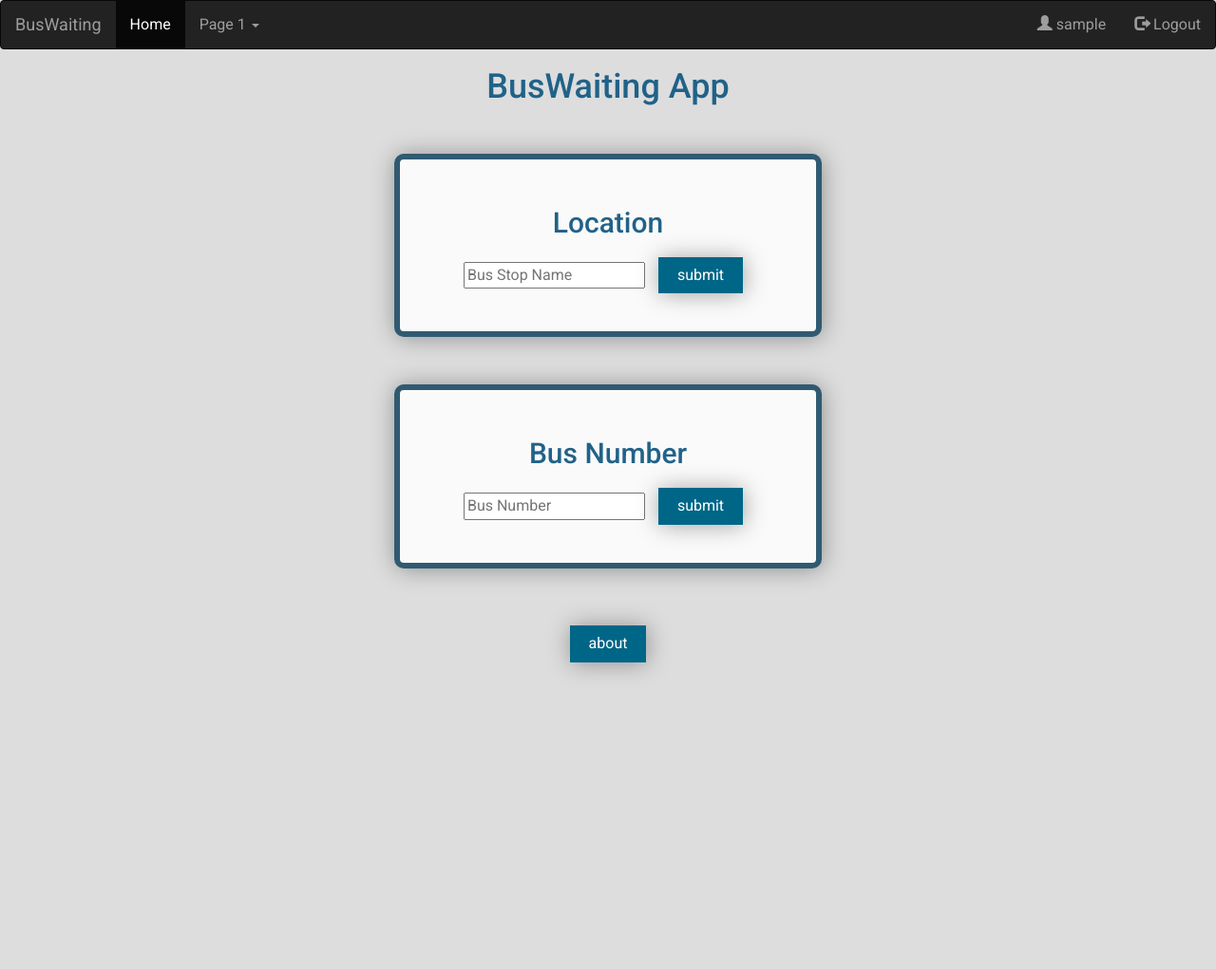
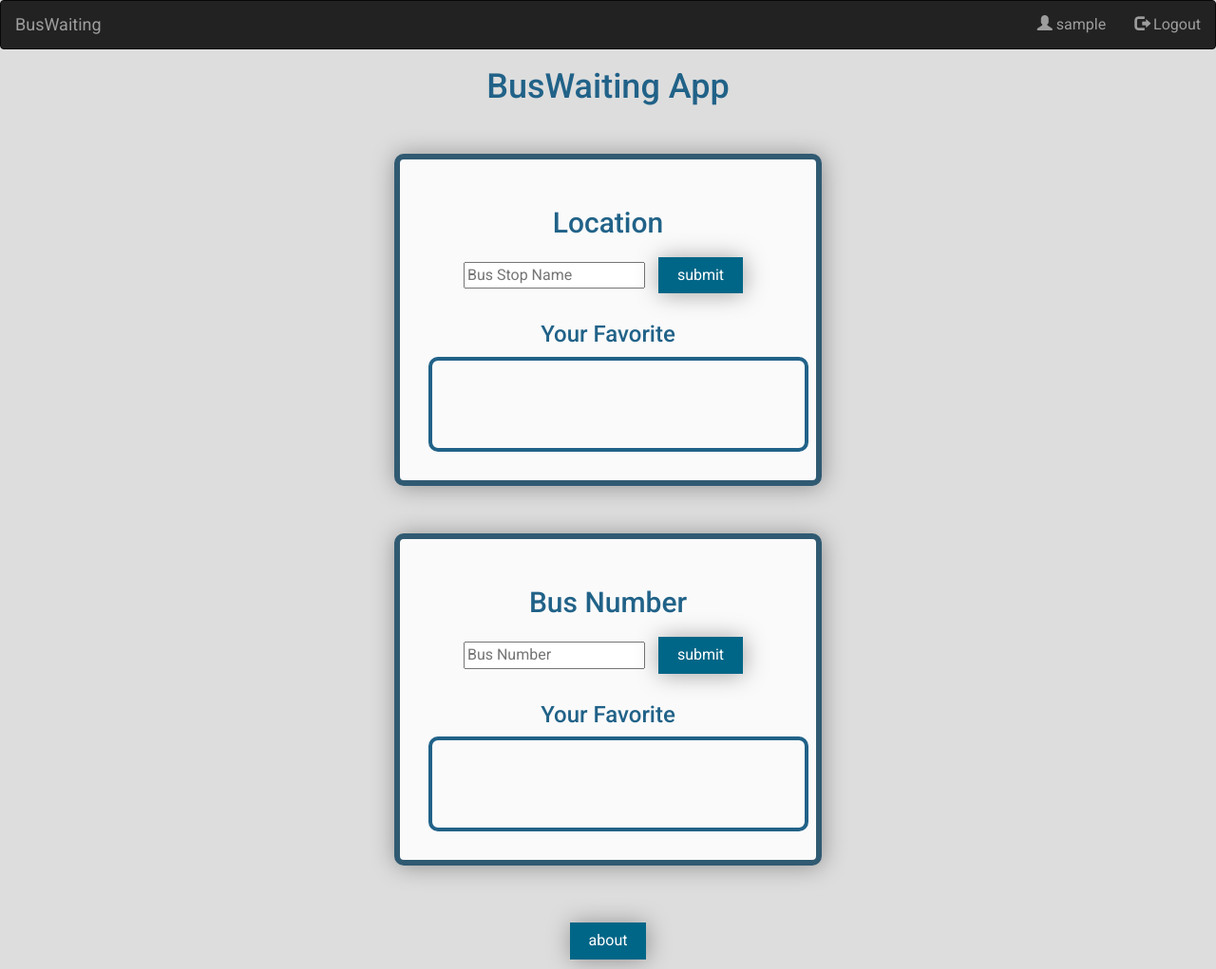
Before and after one commit to a5810130/BusWaiting, a Django app: page / in a window 1280 px wide. Shown: the whole page at 95% size. Before the commit the page ends 711 px from the top, so only its background shows below. Run offline with Django 3.2, Linux system fonts and the light colour scheme; the visitor is signed in with stand-in values (Sample User, id 1); data comes from the database, SQL or seed files in the repository; data that the repository does not hold is empty; some libraries are stand-ins or nearby versions.

Commit message:
Update-Favorite
-Add/Remove Favorite
-show Favorite list in homepage

```diff
--- a/buswait/static/theme.css
+++ b/buswait/static/theme.css
@@ -150,3 +150,11 @@ a.button:hover {
 .hyperlink:hover{
     background-color: #DDD;
 }
+
+.box {
+	height: 100px;
+	width: 400px;
+	overflow: auto;
+	border: 4px solid #216288;
+    border-radius: 10px;
+}
--- a/buswait/templates/buswait/base.html
+++ b/buswait/templates/buswait/base.html
@@ -18,14 +18,14 @@
       <a class="navbar-brand" href={% url 'buswait:index' %}>BusWaiting</a>
     </div>
     <ul class="nav navbar-nav">
-      <li class="active"><a href="#">Home</a></li>
+      <!-- <li class="active"><a href="#">Home</a></li>
       <li class="dropdown"><a class="dropdown-toggle" data-toggle="dropdown" href="#">Page 1 <span class="caret"></span></a>
         <ul class="dropdown-menu">
           <li><a href="#">Page 1-1</a></li>
           <li><a href="#">Page 1-2</a></li>
           <li><a href="#">Page 1-3</a></li>
         </ul>
-      </li>
+      </li> -->
     </ul>
     <ul class="nav navbar-nav navbar-right">
 	{% if user.is_authenticated %}
--- a/buswait/templates/buswait/index.html
+++ b/buswait/templates/buswait/index.html
@@ -17,6 +17,15 @@
 			{% endif %}
             </datalist>
             <input type="submit" value="submit">
+			{% if user.is_authenticated %}
+				<h3> Your Favorite </h3>
+				<div class="box">
+					{% for list in favorite_busstop %}
+						<ul><a href="{% url 'buswait:busStopDetail' %}?busStop={{list.busstop}}&filter=">
+						{{list.busstop}}</a></ul>
+					{% endfor %}
+				</div>
+			{% endif %}
         </form>
 
         <form class="form-style-9" action={% url 'buswait:busDetail' %} method="get">
@@ -30,6 +39,15 @@
 			{% endif %}
             </datalist>
             <input type="submit" value="submit">
+			{% if user.is_authenticated %}
+				<h3> Your Favorite </h3>
+				<div class="box">
+					{% for list in favorite_bus %}
+						<ul><a href="{% url 'buswait:busDetail' %}?busNumber={{list.bus}}">
+						{{list.bus}}</a></ul>
+					{% endfor %}
+				</div>
+			{% endif %}
         </form>
         <a class="button" href={% url 'buswait:about' %}>about</a>
 {% endblock %}
--- a/buswait/urls.py
+++ b/buswait/urls.py
@@ -15,4 +15,7 @@ urlpatterns = [
 	url(r'^register/$', views.register, name='register'),
 	url('^', include('django.contrib.auth.urls')),
 	url(r'^logout_success/$', views.logout_success, name='logout_success'),
+	url(r'^set_favorite_busstop/(?P<busstop>[^\n]+)/$',
+	views.set_favorite_busstop, name='set_favorite_busstop'),
+	url(r'^set_favorite_bus/(?P<bus_id>[0-9]+)/$', views.set_favorite_bus, name='set_favorite_bus'),
 ]
--- a/buswait/views.py
+++ b/buswait/views.py
@@ -24,17 +24,6 @@ def register(request):
 		form = UserCreationForm()
 	return render(request, 'registration/register.html', {'form': form})
 
-# def login(request):
-	# form = AuthenticationForm()
-	# if request.method == 'POST':
-		# username = request.POST['username']
-		# password = request.POST['password']
-		# user = authenticate(request, username=username, password=password)
-		# if user is not None:
-			# login(request, user)
-			# return redirect(reverse('buswait:home'))
-	# return render(request, 'registration/login.html', {'form': form})
-
 def logout_success(request):
 	return HttpResponseRedirect(request.META.get('HTTP_REFERER'))
 
@@ -42,45 +31,72 @@ def index(request):
 	busStop_set = BusStop.objects.values('name').distinct()
 	bus_set = Route.objects.values('bus_number').distinct()
 	data = {'busStop_set': busStop_set, 'bus_set': bus_set}
+	if request.user.is_authenticated:
+		user = request.user
+		favorite_busstop = FavoriteBusStop.objects.filter(user=user)
+		favorite_bus = FavoriteBus.objects.filter(user=user)
+		data['favorite_busstop'] = favorite_busstop
+		data['favorite_bus'] = favorite_bus
 	return render(request, 'buswait/index.html', data)
 
 
 def busStopDetail(request):
+	# create default context
 	busStop_datalist = BusStop.objects.values('name').distinct()
 	busStopName = ''
 	busStop_set = set()
 	filter = ''
-
+	favorite = False
+	context = {	'busStopName': busStopName, 'busStop_set': busStop_set,
+				'filter': filter, 'busStop_datalist': busStop_datalist,
+				'favorite': favorite}
 	try:
 		busStopName = request.GET['busStop']
 		filter = request.GET['filter']
 		busStop_set = BusStop.objects.filter(name=busStopName)
-		if (filter != ""):
+
+		if (filter != ""):	# check filter
 			temp = []
 			for busStop in busStop_set:
 				if (busStop.busFilter(filter) == True):
 					temp.append(busStop)
 			busStop_set = temp
+
+		context['busStopName'] = busStopName
+		context['busStop_set'] = busStop_set
+		context['filter'] = filter
+		context['busStop_datalist'] = busStop_datalist
+
+		if request.user.is_authenticated:	# check favorite
+			user = request.user
+			favorite = FavoriteBusStop.objects.filter(user=user, busstop=busStopName)
+			context['favorite'] = favorite.exists()
 	except:
 		pass
 
-	context = {	'busStopName': busStopName, 'busStop_set': busStop_set,
-				'filter': filter, 'busStop_datalist': busStop_datalist}
 	return render(request, 'buswait/busStopDetail.html', context)
 
 
 def busDetail(request):
 	busNumber = ''
 	busStop_set = set()
+	favorite = False
+	context = {'busNumber': busNumber, 'busStop_set': busStop_set,
+	'favorite': favorite}
 
 	try:
 		busNumber = request.GET['busNumber']
 		bus = Route.objects.filter(bus_number=busNumber).first()
 		busStop_set = bus.busstop_set.all()
+		context['busNumber'] = bus
+		context['busStop_set'] = busStop_set
+		if request.user.is_authenticated:	# check favorite
+			user = request.user
+			favorite = FavoriteBus.objects.filter(user=user, bus=bus)
+			context['favorite'] = favorite.exists()
 	except:
 		pass
 
-	context = {'busNumber': busNumber, 'busStop_set': busStop_set}
 	return render(request, 'buswait/busDetail.html', context)
 
 
@@ -89,3 +105,46 @@ def report_bus(request, busStop_id):
 	busStop.time = timezone.now()
 	busStop.save()
 	return HttpResponseRedirect(request.META.get('HTTP_REFERER'))
+
+@login_required
+def set_favorite_busstop(request, busstop):
+	user = request.user
+	favorite = FavoriteBusStop.objects.filter(user=user, busstop=busstop)
+	if favorite.exists():
+		favorite.delete()
+	else:
+		favorite = FavoriteBusStop(user=user, busstop=busstop)
+		favorite.save()
+	return HttpResponseRedirect(request.META.get('HTTP_REFERER'))
+
+@login_required
+def set_favorite_bus(request, bus_id):
+	user = request.user
+	bus = get_object_or_404(Route, id=bus_id)
+	favorite = FavoriteBus.objects.filter(user=user, bus=bus)
+	if favorite.exists():
+		favorite.delete()
+	else:
+		favorite = FavoriteBus(user=user, bus=bus)
+		favorite.save()
+	return HttpResponseRedirect(request.META.get('HTTP_REFERER'))
+
+def create_object():
+	r203 = Route(bus_number="203")
+	r203.save()
+	r203.busstop_set.create(name="ท่าอิฐ")
+	r203.busstop_set.create(name="ท่าน้ำนนท์บุรี")
+	r203.busstop_set.create(name="โรงเรียนสตรีนนทบุรี")
+	r203.busstop_set.create(name="มหาวิทยาลัยเทคโนโลยีพระจอมเกล้าพระนครเหนือ")
+	r203.busstop_set.create(name="โรงพยาบาลยันฮี")
+	r203.busstop_set.create(name="สนามหลวง")
+	r203.save()
+	r97 = Route(bus_number="97")
+	r97.save()
+	r97.busstop_set.create(name="กระทรวงสาธารณสุข")
+	r97.busstop_set.create(name="ท่าน้ำนนท์บุรี")
+	r97.busstop_set.create(name="โรงเรียนสตรีนนทบุรี")
+	r97.busstop_set.create(name="มหาวิทยาลัยเทคโนโลยีพระจอมเกล้าพระนครเหนือ")
+	r97.busstop_set.create(name="อนุสาวรีย์ชัยสมรภูมิ")
+	r97.busstop_set.create(name="โรงพยาบาลสงฆ์")
+	r97.save()
```
Also changed, not shown: buswait/models.py (+9 -0 lines), buswait/templates/buswait/busDetail.html (+8 -1 lines), buswait/templates/buswait/busStopDetail.html (+7 -0 lines).
